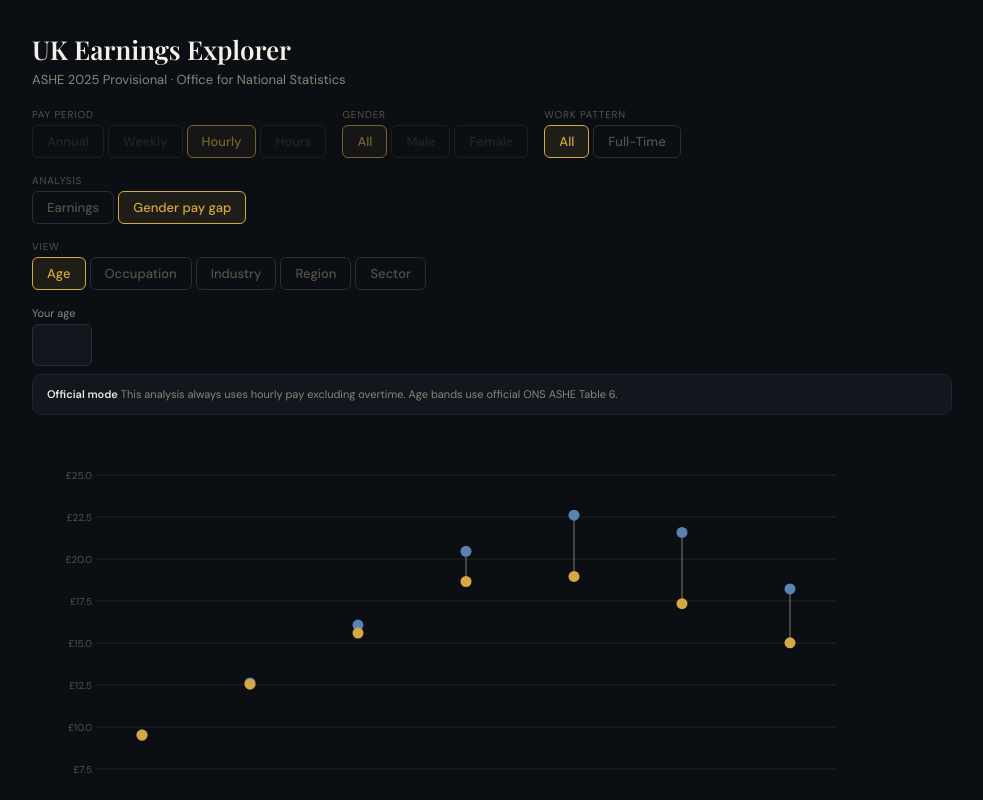
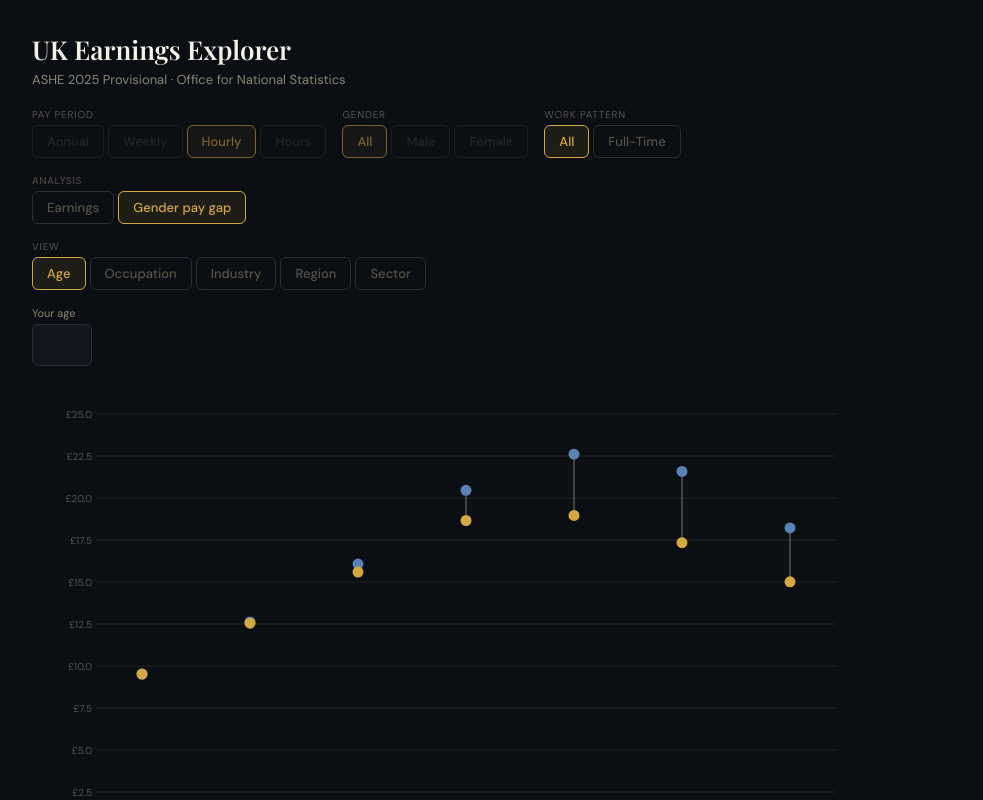
Before and after one commit to kncube-stack/uk-earnings, a React (Vite) app: page / in a window 1280 px wide. Both pictures are taken after a click on the button "Gender pay gap". Shown: the top 800 px of the page, without its empty margins (148-1131 px from the left). Built offline with nearby package versions, Linux system fonts and the light colour scheme.

Commit message:
Simplify dashboard helper messaging

```diff
--- a/src/App.jsx
+++ b/src/App.jsx
@@ -627,17 +627,6 @@ export default function EarningsDashboard() {
   const gapBenchmark = GAP_BENCHMARKS[gapDataKey];
   const currentOccupationDetailOptions = isGapMode ? gapOccupationDetailOptions : occupationDetailOptions;
   const currentOccupationDetailStatus = isGapMode ? gapOccupationDetailStatus : occupationDetailStatus;
-  const specialCaseNote = isOccupationView && selectedOccupation
-    ? selectedOccupationAgeBand
-      ? "Job detail is available only in All ages mode because ONS publishes age bands for major occupation groups, not four-digit job codes."
-      : currentOccupationDetailStatus === "loading"
-        ? "Detailed job codes are loading from the official ONS Table 14 extract."
-        : currentOccupationDetailStatus === "error"
-          ? "Detailed job codes could not be loaded right now. The major occupation group is still available."
-          : selectedOccupationDetail
-            ? "You are viewing a four-digit SOC job code inside the selected occupation group."
-            : "Optional: refine this occupation group into a four-digit SOC job code."
-    : null;
 
   const comboAvailable = isGapMode
     ? data.length > 0
@@ -884,35 +873,6 @@ export default function EarningsDashboard() {
           )}
         </div>
 
-        {((!isAgeView || isGapMode) || specialCaseNote) && (
-          <div
-            style={{
-              marginBottom: 20,
-              padding: isMobile ? "10px 12px" : "11px 14px",
-              borderRadius: 10,
-              border: `1px solid ${C.border}`,
-              background: C.card,
-              color: C.muted,
-              fontSize: isMobile ? 10 : 11,
-              lineHeight: 1.5,
-            }}
-          >
-            <strong style={{ color: C.text, fontWeight: 600 }}>
-              {isGapMode ? "Official mode" : "View note"}
-            </strong>
-            {" "}
-            {isGapMode
-              ? `This analysis always uses hourly pay excluding overtime. ${viewConfig?.selectorNote ?? "Age bands use official ONS ASHE Table 6."}`
-              : viewConfig?.selectorNote}
-            {specialCaseNote && (
-              <>
-                {" "}
-                <span style={{ color: C.dim }}>Constraint:</span> {specialCaseNote}
-              </>
-            )}
-          </div>
-        )}
-
         {!comboAvailable && (
           <div
             style={{
--- a/src/components/EarningsChart.jsx
+++ b/src/components/EarningsChart.jsx
@@ -26,7 +26,7 @@ export default function EarningsChart({
   const left = isMobile ? 44 : 64;
   const rightPad = isMobile ? 12 : 30;
   const usableWidth = Math.max(200, containerWidth - 8 - left - rightPad);
-  const { compactMobile, curatedDenseView, denseAxis, detailAxis } = getAxisDensity({ data, isMobile, selectionType });
+  const { compactMobile, denseAxis, detailAxis } = getAxisDensity({ data, isMobile, selectionType });
   const minBarWidth = detailAxis ? (isMobile ? 52 : 58) : denseAxis ? (isMobile ? 58 : 62) : 28;
   const maxBarWidth = detailAxis ? (isMobile ? 64 : 90) : denseAxis ? (isMobile ? 72 : 94) : 74;
   const barWidth = Math.max(minBarWidth, Math.min(maxBarWidth, Math.floor(usableWidth / data.length) - (isMobile ? 6 : 16)));
@@ -91,28 +91,6 @@ export default function EarningsChart({
 
   return (
     <>
-      {(curatedDenseView || compactMobile) && (
-        <div
-          style={{
-            display: "inline-flex",
-            alignItems: "center",
-            gap: 6,
-            marginBottom: 8,
-            padding: "5px 9px",
-            borderRadius: 999,
-            border: `1px solid ${C.border}`,
-            background: C.card,
-            color: C.muted,
-            fontSize: isMobile ? 10 : 11,
-          }}
-        >
-          {compactMobile ? "Compact chart mode" : "Curated labels"}
-          <span style={{ color: C.dim }}>
-            {detailAxis ? "Codes stay short on the axis." : "Labels are shortened for readability."}
-          </span>
-        </div>
-      )}
-
       {selectedRow && (
         <div
           style={{
--- a/src/components/GenderGapChart.jsx
+++ b/src/components/GenderGapChart.jsx
@@ -19,7 +19,7 @@ export default function GenderGapChart({
   const left = isMobile ? 46 : 68;
   const rightPad = isMobile ? 14 : 32;
   const usableWidth = Math.max(220, containerWidth - 8 - left - rightPad);
-  const { compactMobile, curatedDenseView, denseAxis, detailAxis } = getAxisDensity({ data, isMobile, selectionType });
+  const { compactMobile, denseAxis, detailAxis } = getAxisDensity({ data, isMobile, selectionType });
   const minBarWidth = detailAxis ? (isMobile ? 48 : 56) : denseAxis ? (isMobile ? 54 : 60) : 42;
   const maxBarWidth = detailAxis ? (isMobile ? 68 : 84) : denseAxis ? (isMobile ? 76 : 96) : 84;
   const barWidth = Math.max(minBarWidth, Math.min(maxBarWidth, Math.floor(usableWidth / Math.max(1, data.length)) - (isMobile ? 6 : 12)));
@@ -62,28 +62,6 @@ export default function GenderGapChart({
 
   return (
     <>
-      {(curatedDenseView || compactMobile) && (
-        <div
-          style={{
-            display: "inline-flex",
-            alignItems: "center",
-            gap: 6,
-            marginBottom: 8,
-            padding: "5px 9px",
-            borderRadius: 999,
-            border: `1px solid ${C.border}`,
-            background: C.card,
-            color: C.muted,
-            fontSize: isMobile ? 10 : 11,
-          }}
-        >
-          {compactMobile ? "Compact chart mode" : "Curated labels"}
-          <span style={{ color: C.dim }}>
-            {detailAxis ? "The axis stays in code form; full titles are in the selector." : "Labels are shortened for readability."}
-          </span>
-        </div>
-      )}
-
       {selectedRow && (
         <div
           style={{
```
Also changed, not shown: 3 other files (tests, documents, lock files or other folders).
